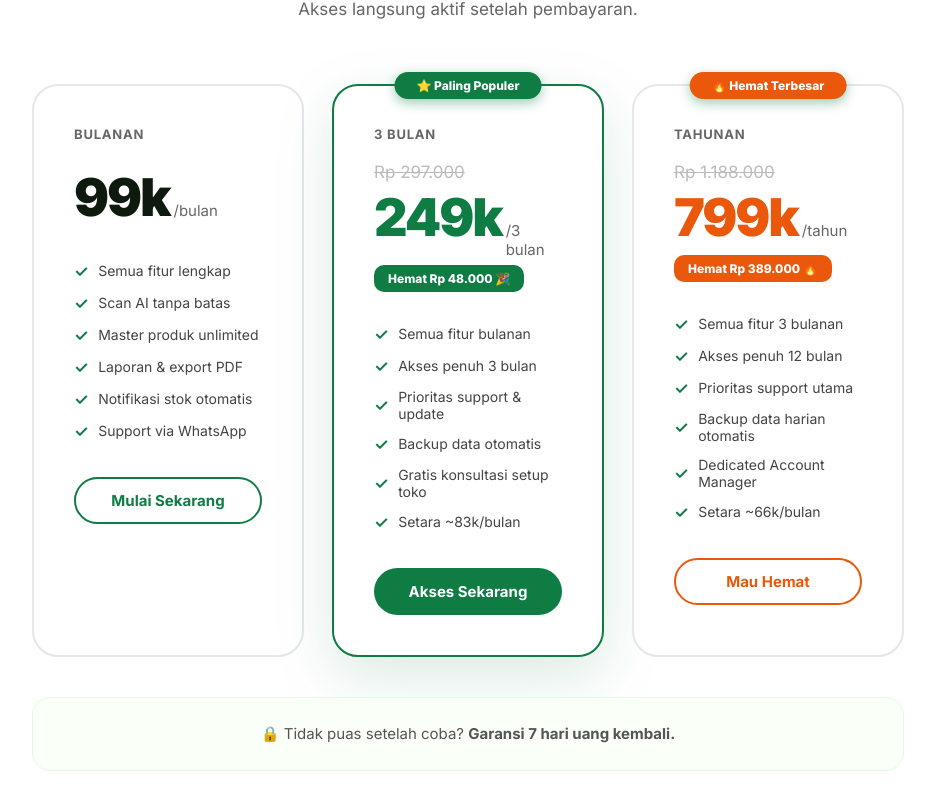
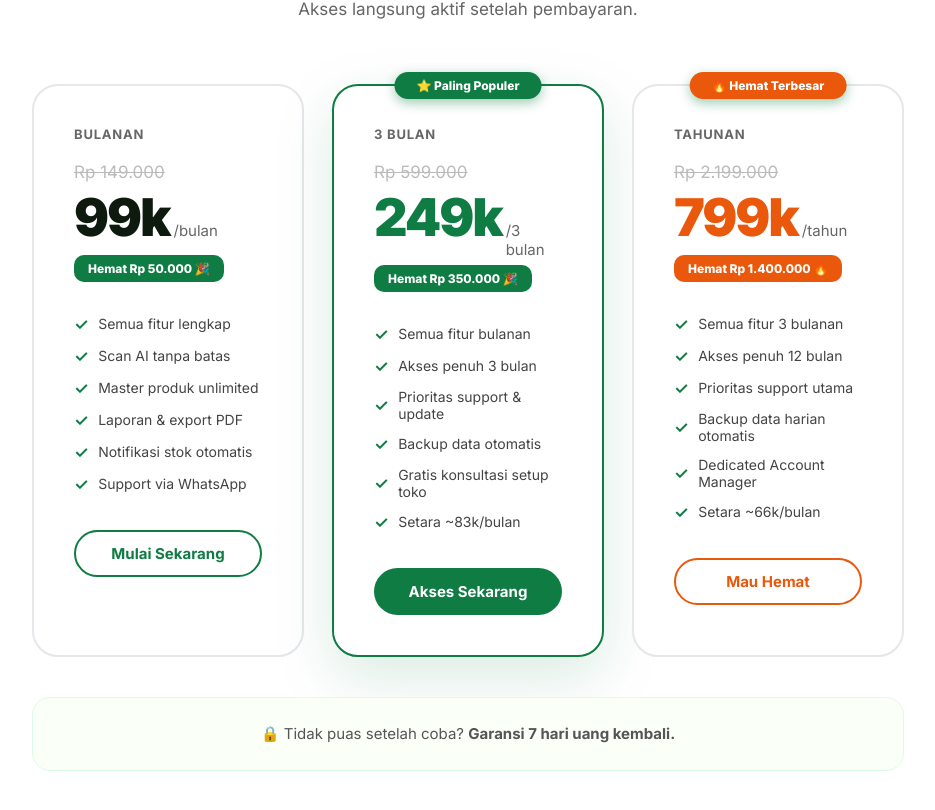
Before and after one commit to azhardanii/asisten-toko-lp, a React (Vite) app: page / in a window 1280 px wide. Shown: the part 6621-7431 px from the top of the page, without its empty margins (172-1107 px from the left). Built offline with nearby package versions, Linux system fonts and the light colour scheme.

Commit message:
feat: add interactive Home page component with scroll animations and marketing sections

```diff
--- a/src/pages/Home.tsx
+++ b/src/pages/Home.tsx
@@ -470,8 +470,10 @@ export default function Home() {
             {/* Monthly */}
             <div className="pricingcard">
               <div className="plan-type">Bulanan</div>
-              <div className="price-new" style={{ marginTop: '24px' }}><span className="price-num">99k</span><span className="price-per">/bulan</span></div>
-              <div className="plan-features" style={{ marginTop: '32px' }}>
+              <span className="price-old">Rp 149.000</span>
+              <div className="price-new"><span className="price-num">99k</span><span className="price-per">/bulan</span></div>
+              <div className="price-save bold">Hemat Rp 50.000 🎉</div>
+              <div className="plan-features">
                 <div className="plan-feature"><span className="check">✓</span> Semua fitur lengkap</div>
                 <div className="plan-feature"><span className="check">✓</span> Scan AI tanpa batas</div>
                 <div className="plan-feature"><span className="check">✓</span> Master produk unlimited</div>
@@ -485,9 +487,9 @@ export default function Home() {
             <div className="pricingcard popular">
               <div className="popular-badge">⭐ Paling Populer</div>
               <div className="plan-type">3 Bulan</div>
-              <span className="price-old">Rp 297.000</span>
+              <span className="price-old">Rp 599.000</span>
               <div className="price-new"><span className="price-num green">249k</span><span className="price-per">/3 bulan</span></div>
-              <div className="price-save bold">Hemat Rp 48.000 🎉</div>
+              <div className="price-save bold">Hemat Rp 350.000 🎉</div>
               <div className="plan-features">
                 <div className="plan-feature"><span className="check">✓</span> Semua fitur bulanan</div>
                 <div className="plan-feature"><span className="check">✓</span> Akses penuh 3 bulan</div>
@@ -502,9 +504,9 @@ export default function Home() {
             <div className="pricingcard">
               <div className="popular-badge" style={{ background: '#ea580c' }}>🔥 Hemat Terbesar</div>
               <div className="plan-type">Tahunan</div>
-              <span className="price-old">Rp 1.188.000</span>
+              <span className="price-old">Rp 2.199.000</span>
               <div className="price-new"><span className="price-num green" style={{ color: '#ea580c' }}>799k</span><span className="price-per">/tahun</span></div>
-              <div className="price-save bold" style={{ background: '#ea580c' }}>Hemat Rp 389.000 🔥</div>
+              <div className="price-save bold" style={{ background: '#ea580c' }}>Hemat Rp 1.400.000 🔥</div>
               <div className="plan-features">
                 <div className="plan-feature"><span className="check">✓</span> Semua fitur 3 bulanan</div>
                 <div className="plan-feature"><span className="check">✓</span> Akses penuh 12 bulan</div>
```
